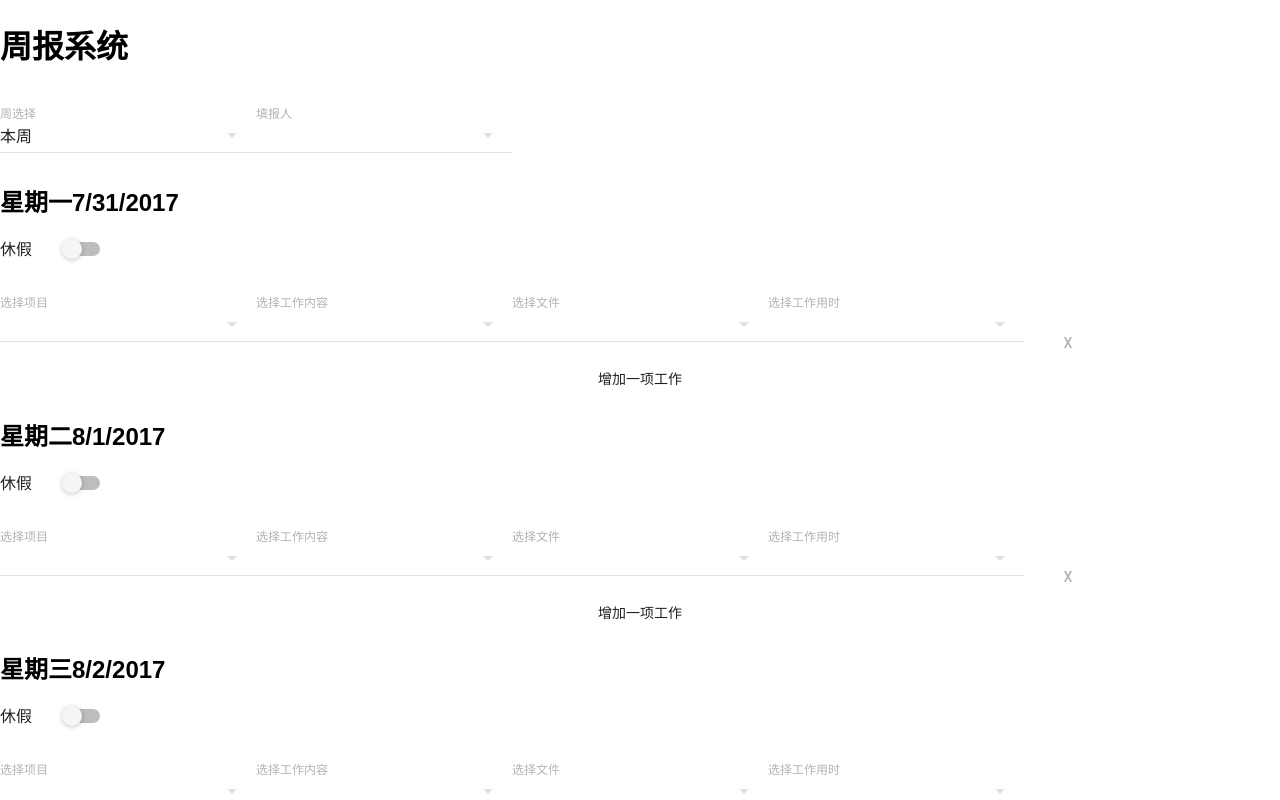
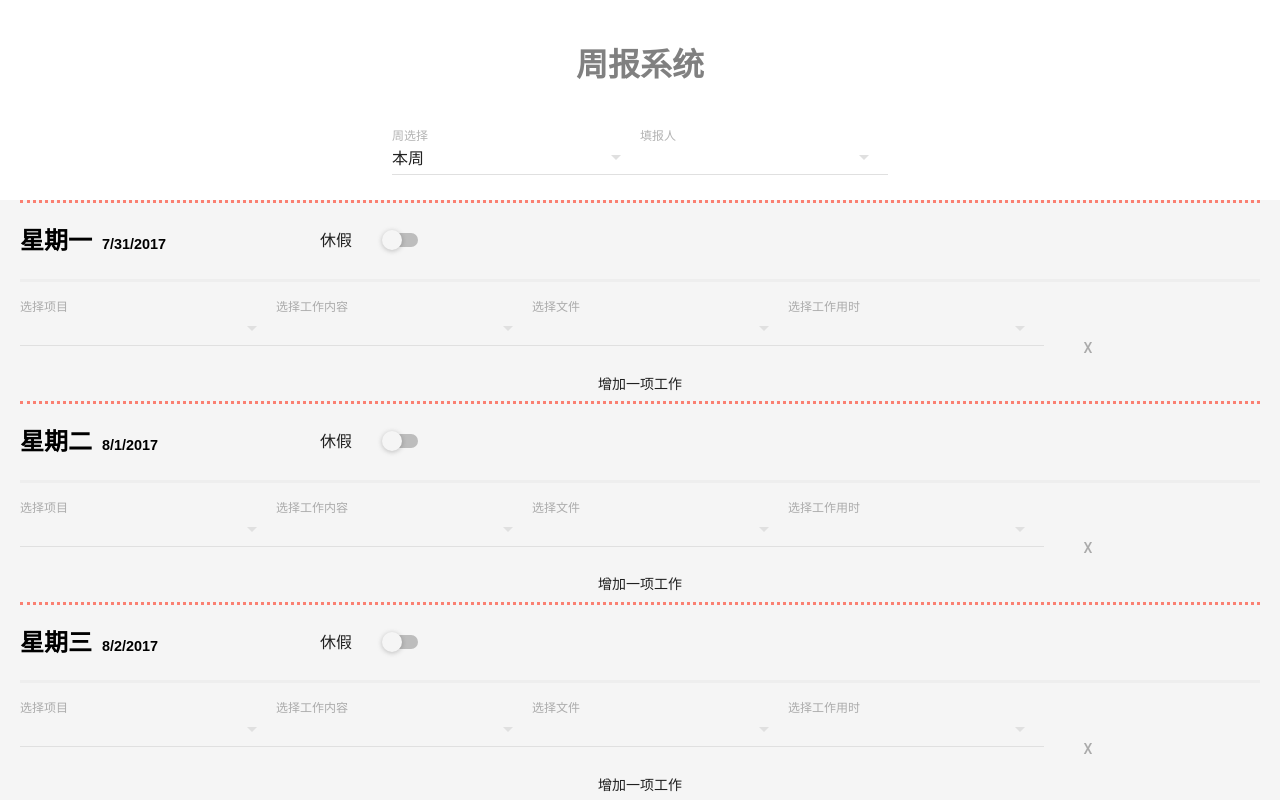
Before and after one commit to musray/weekly-report, a React (Create React App) app: page / in a window 1280 px wide. Shown: the top 800 px of the page. Built offline with nearby package versions, Linux system fonts and the light colour scheme; what react-tap-event-plugin would draw is missing.

Commit message:
added some ugly styles

```diff
--- a/src/App.js
+++ b/src/App.js
@@ -68,9 +68,11 @@ class App extends Component {
     }
 
     return (
-      <div>
+      <div className="App">
+        <div className="App-header">
           <h1>周报系统</h1>
 
+          <div className="App-header-container">
             {/* 周数选择；本周=0， 上周=1 */}
             <SelectField
               floatingLabelText="周选择"
@@ -91,7 +93,10 @@ class App extends Component {
             >
               {userMenuItems}
             </SelectField>
+          </div>
 
+        </div>
+        <div className="week-container">
           <form onSubmit={this.handleSubmit}>
 
             {weekdays.map((item) => {
@@ -109,6 +114,8 @@ class App extends Component {
               type="submit"
             />
           </form>
+
+        </div>
       </div>
     );
   }
--- a/src/DayEntry.js
+++ b/src/DayEntry.js
@@ -55,18 +55,21 @@ class DayEntry extends Component {
     const weekdays = getWeek(this.props.lastweek);
 
     return (
-      <div>
+      <div className="day-container">
+        <div className="day-title">
+          <div className="date-display">
             <h2>
               {PROJECT_DATA.weekDays[this.props.day]}
-          <span>{weekdays[this.props.day].toLocaleDateString()}</span>
+              <span className="date-small">{weekdays[this.props.day].toLocaleDateString()}</span>
             </h2>
-
-        <div style={toggleStyles.block}>
+          </div>
+          <div className="day-active-control">
             <Toggle
               label="休假"
-            style={toggleStyles.toggle}
+              // style={toggleStyles.labelStyle}
               onClick={this.handleChangeActive}
             />
+          </div>
         </div>
 
         {/*{this.state.active &&*/}
--- a/src/index.css
+++ b/src/index.css
@@ -1,5 +1,66 @@
+html {
+  box-sizing: border-box;
+}
+*, *:before, *:after {
+  box-sizing: inherit;
+}
+html, body, .root {
+  height: 100%;
+}
 body {
   margin: 0;
   padding: 0;
-  font-family: sans-serif;
+  font-family:"Microsoft YaHei",Arial,Helvetica,sans-serif;
+  line-height: 1.5;
 }
+body, .app {
+  background: #f5f5f5;
+}
+
+.App {
+}
+.App-header {
+  /*background-color: rgb(32,33,38);*/
+  background-color: white;
+  height: 200px;
+  padding: 20px;
+  color: grey;
+}
+.App-header h1 {
+  text-align: center;
+}
+.App-header-container {
+  display: flex;
+  padding: 0 30%;
+}
+.App-header-control {
+  flex: 1;
+  width: 100px !important;
+  margin: 0 10px !important;
+}
+.week-container {
+  margin: 0 20px;
+}
+.day-container:nth-of-type(1) {
+  border-top: dotted salmon;
+}
+.day-container {
+  border-bottom: dotted salmon;
+}
+.day-title {
+  border-bottom: inset;
+  display: flex;
+  justify-content: flex-start;
+}
+.date-display {
+  width: 300px;
+}
+.date-small {
+  margin-left: 10px;
+  font-size: 0.6em;
+}
+.day-active-control {
+  width: 100px;
+  display: flex;
+  align-items: center;
+}
--- a/src/style/styles.js
+++ b/src/style/styles.js
@@ -1,9 +1,9 @@
 export const toggleStyles = {
   block: {
-    maxWidth: 100,
+    width: '200px',
   },
   toggle: {
-    marginBottom: 16,
+    // marginBottom: 16,
   },
   thumbOff: {
     backgroundColor: '#ffcccc',
```
Lines whose indentation alone changed are shown as unchanged.
